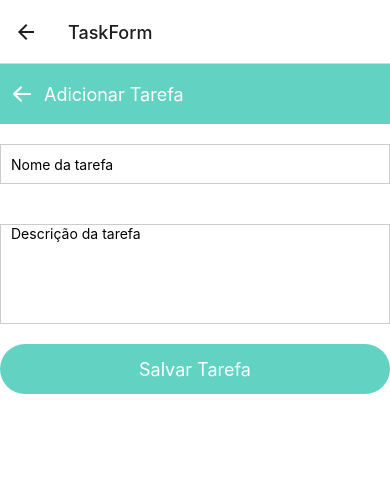
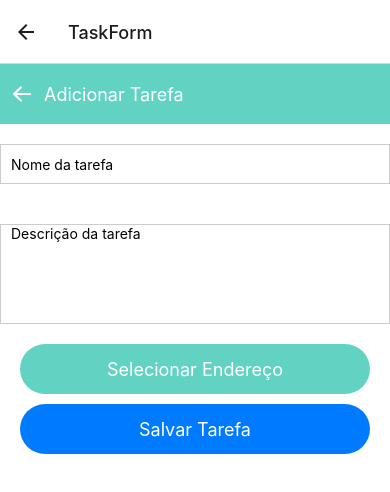
Before and after one commit to FranAprigio/To-Do_App, a React Native app: screen /TaskForm in a window 390 px wide. Shown: the top 492 px of the page. Built offline with nearby package versions, Linux system fonts and the light colour scheme.

Commit message:
[FEAT] - Adding adrees into Tasks

```diff
--- a/screens/TaskForm.js
+++ b/screens/TaskForm.js
@@ -10,12 +10,18 @@ export default function TaskForm() {
     const [taskName, setTaskName] = useState('');
     const [taskDescription, setTaskDescription] = useState('');
     const [taskId, setTaskId] = useState(null);
+    const [taskLocation, setTaskLocation] = useState(null);
 
     useEffect(() => {
         if (route.params?.task) {
-            setTaskName(route.params.task.name);
-            setTaskDescription(route.params.task.description);
-            setTaskId(route.params.task.id);
+            const { name, description, id, location } = route.params.task;
+            setTaskName(name);
+            setTaskDescription(description);
+            setTaskId(id);
+            setTaskLocation(location);
+        }
+        if (route.params?.address) {
+            setTaskLocation(route.params.address);
         }
     }, [route.params]);
 
@@ -28,8 +34,9 @@ export default function TaskForm() {
                 const taskIndex = tasks.findIndex(task => task.id === taskId);
                 tasks[taskIndex].name = taskName;
                 tasks[taskIndex].description = taskDescription;
+                tasks[taskIndex].location = taskLocation;
             } else {
-                const newTask = { id: Date.now(), name: taskName, description: taskDescription };
+                const newTask = { id: Date.now(), name: taskName, description: taskDescription, location: taskLocation };
                 tasks.push(newTask);
             }
 
@@ -42,7 +49,6 @@ export default function TaskForm() {
 
     return (
         <View style={styles.container}>
-
             <View style={styles.header}>
                 <TouchableOpacity onPress={() => navigation.navigate('List')} style={styles.backButton}>
                     <AntDesign name="arrowleft" size={24} color="#FFF" />
@@ -63,7 +69,24 @@ export default function TaskForm() {
                 multiline={true}
                 numberOfLines={4}
             />
-            <TouchableOpacity style={styles.button} onPress={saveTask}>
+
+            {taskLocation && (
+                <View style={styles.addressContainer}>
+                    <Text style={styles.addressTitle}>Endereço Selecionado:</Text>
+                    <Text style={styles.addressText}>Rua: {taskLocation.street}</Text>
+                    <Text style={styles.addressText}>Número: {taskLocation.name}</Text>
+                    <Text style={styles.addressText}>Cidade: {taskLocation.subregion}</Text>
+                    <Text style={styles.addressText}>Estado: {taskLocation.region}</Text>
+                    <Text style={styles.addressText}>CEP: {taskLocation.postalCode}</Text>
+                    <Text style={styles.addressText}>País: {taskLocation.country}</Text>
+                </View>
+            )}
+
+            <TouchableOpacity style={styles.button} onPress={() => navigation.navigate('Map', { setTaskLocation: setTaskLocation })}>
+                <Text style={styles.buttonText}>Selecionar Endereço</Text>
+            </TouchableOpacity>
+
+            <TouchableOpacity style={[styles.button, styles.saveButton]} onPress={saveTask}>
                 <Text style={styles.buttonText}>Salvar Tarefa</Text>
             </TouchableOpacity>
         </View>
@@ -73,7 +96,6 @@ export default function TaskForm() {
 const styles = StyleSheet.create({
     container: {
         flex: 1,
-
         backgroundColor: '#FFF',
     },
     header: {
@@ -82,7 +104,6 @@ const styles = StyleSheet.create({
         backgroundColor: '#62D2C3',
         height: 60,
         paddingHorizontal: 10,
-
     },
     headerTitle: {
         fontSize: 18,
@@ -107,9 +128,26 @@ const styles = StyleSheet.create({
         justifyContent: 'center',
         height: 50,
         borderRadius: 25,
+        marginHorizontal: 20,
+        marginBottom: 10,
+    },
+    saveButton: {
+        backgroundColor: '#007bff',
     },
     buttonText: {
         color: '#FFF',
         fontSize: 18,
     },
+    addressContainer: {
+        marginTop: 20,
+        paddingHorizontal: 20,
+    },
+    addressTitle: {
+        fontSize: 16,
+        fontWeight: 'bold',
+        marginBottom: 5,
+    },
+    addressText: {
+        fontSize: 16,
+    },
 });
```
